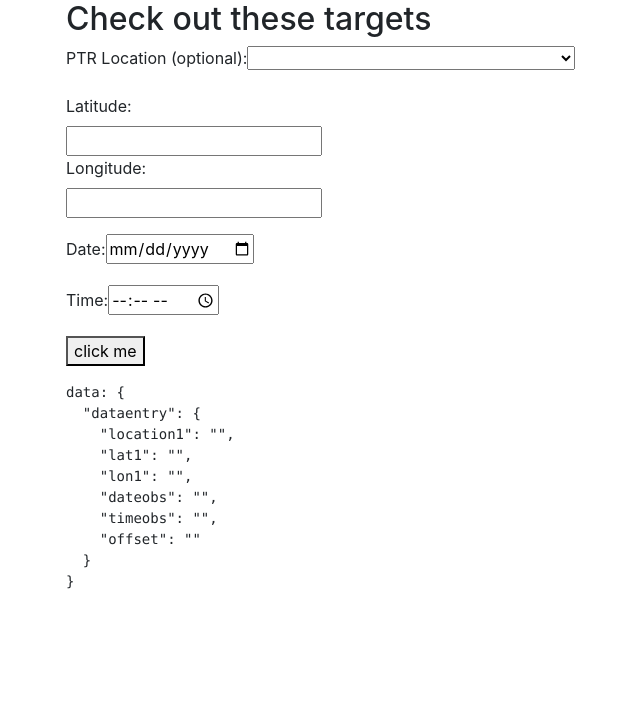
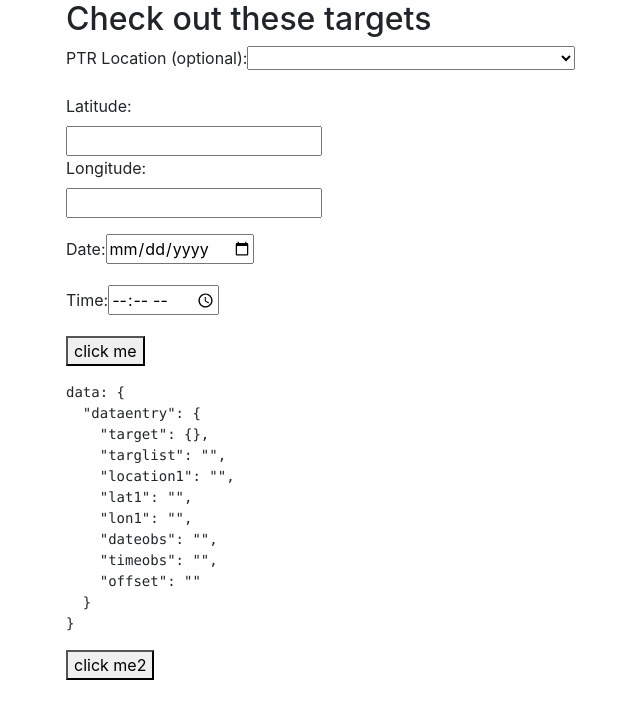
Before and after one commit to kciurleo/deftargettest, a Vue app: page / in a window 1280 px wide. Shown: the top 718 px of the page, without its empty margins (19-659 px from the left). Built offline with nearby package versions, Linux system fonts and the light colour scheme.

Commit message:
fixing response

```diff
--- a/src/components/TargetForm.vue
+++ b/src/components/TargetForm.vue
@@ -42,6 +42,8 @@ export default {
   data() {
     return {
       dataentry: {
+        target: {},
+        targlist: '',
         location1: '',
         lat1: '',
         lon1: '',
--- a/src/components/TestPage.vue
+++ b/src/components/TestPage.vue
@@ -4,7 +4,7 @@
     Check out these targets
     </h2>
     <TargetForm />
-    <p>{{ targlist }}</p>
+    <button @click="showTargs">click me2</button>
   </div>
 </template>
 
@@ -35,6 +35,9 @@ export default {
           console.error(error);
         });
     },
+    showTargs() {
+      console.log(this.targlist);
+    },
   },
   updated() {
     this.getMessage();
```
